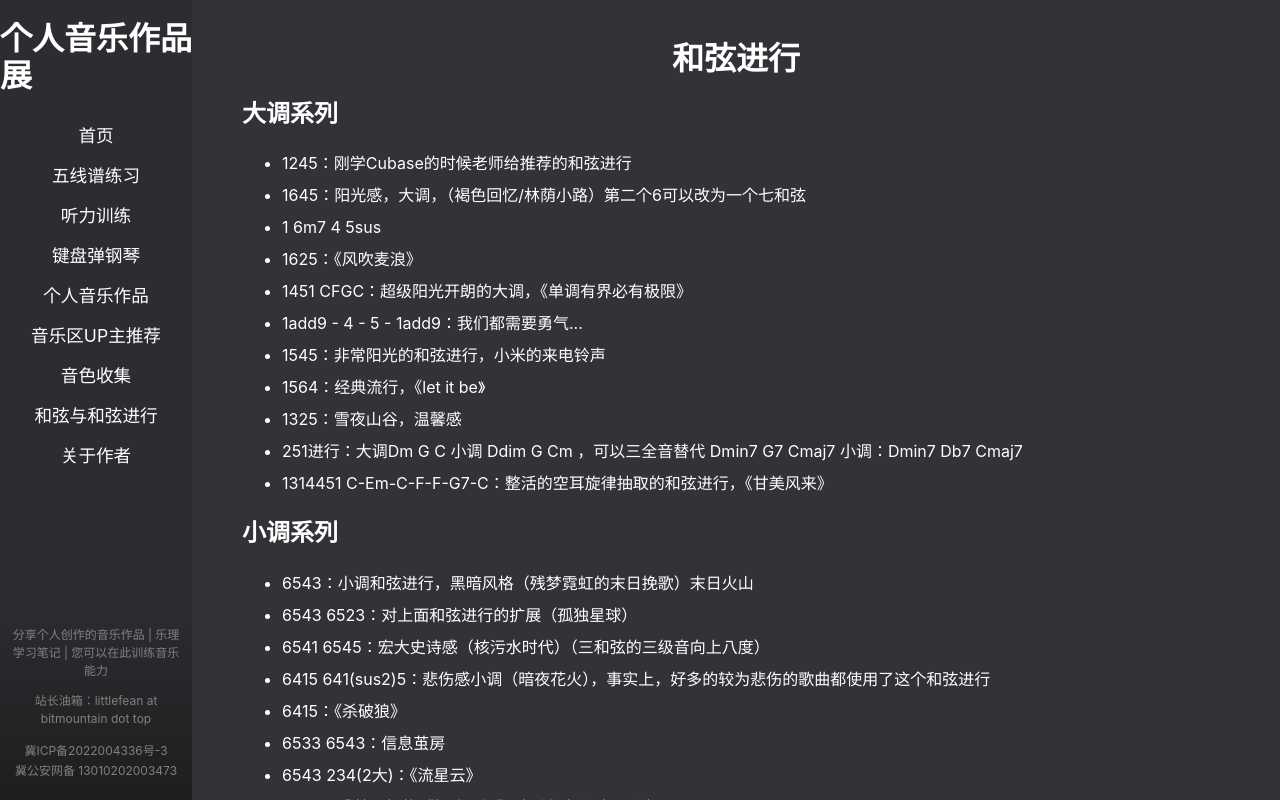
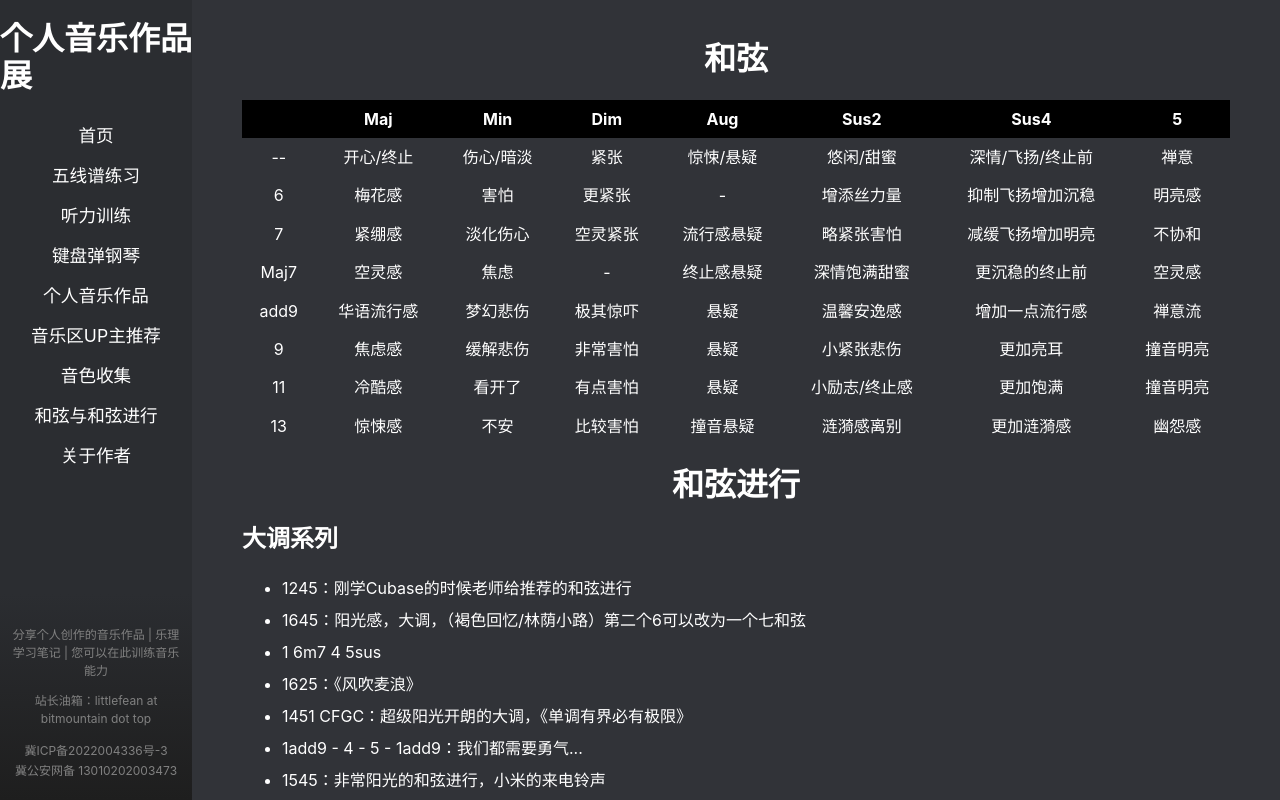
Before and after one commit to MusicPractice/MusicPractice, a Nuxt app: page /chord in a window 1280 px wide. Built offline with nearby package versions, Linux system fonts and the light colour scheme.

Commit message:
:sparkles: 增加了和弦表

```diff
--- a/pages/chord.vue
+++ b/pages/chord.vue
@@ -1,5 +1,102 @@
 <template>
   <div class="Chord">
+    <h1>和弦</h1>
+    <table>
+      <thead>
+        <tr>
+          <th></th>
+          <th>Maj</th>
+          <th>Min</th>
+          <th>Dim</th>
+          <th>Aug</th>
+          <th>Sus2</th>
+          <th>Sus4</th>
+          <th>5</th>
+        </tr>
+      </thead>
+      <tbody>
+        <tr>
+          <td>--</td>
+          <td>开心/终止</td>
+          <td>伤心/暗淡</td>
+          <td>紧张</td>
+          <td>惊悚/悬疑</td>
+          <td>悠闲/甜蜜</td>
+          <td>深情/飞扬/终止前</td>
+          <td>禅意</td>
+        </tr>
+        <tr>
+          <td>6</td>
+          <td>梅花感</td>
+          <td>害怕</td>
+          <td>更紧张</td>
+          <td>-</td>
+          <td>增添丝力量</td>
+          <td>抑制飞扬增加沉稳</td>
+          <td>明亮感</td>
+        </tr>
+        <tr>
+          <td>7</td>
+          <td>紧绷感</td>
+          <td>淡化伤心</td>
+          <td>空灵紧张</td>
+          <td>流行感悬疑</td>
+          <td>略紧张害怕</td>
+          <td>减缓飞扬增加明亮</td>
+          <td>不协和</td>
+        </tr>
+        <tr>
+          <td>Maj7</td>
+          <td>空灵感</td>
+          <td>焦虑</td>
+          <td>-</td>
+          <td>终止感悬疑</td>
+          <td>深情饱满甜蜜</td>
+          <td>更沉稳的终止前</td>
+          <td>空灵感</td>
+        </tr>
+        <tr>
+          <td>add9</td>
+          <td>华语流行感</td>
+          <td>梦幻悲伤</td>
+          <td>极其惊吓</td>
+          <td>悬疑</td>
+          <td>温馨安逸感</td>
+          <td>增加一点流行感</td>
+          <td>禅意流</td>
+        </tr>
+        <tr>
+          <td>9</td>
+          <td>焦虑感</td>
+          <td>缓解悲伤</td>
+          <td>非常害怕</td>
+          <td>悬疑</td>
+          <td>小紧张悲伤</td>
+          <td>更加亮耳</td>
+          <td>撞音明亮</td>
+        </tr>
+        <tr>
+          <td>11</td>
+          <td>冷酷感</td>
+          <td>看开了</td>
+          <td>有点害怕</td>
+          <td>悬疑</td>
+          <td>小励志/终止感</td>
+          <td>更加饱满</td>
+          <td>撞音明亮</td>
+        </tr>
+        <tr>
+          <td>13</td>
+          <td>惊悚感</td>
+          <td>不安</td>
+          <td>比较害怕</td>
+          <td>撞音悬疑</td>
+          <td>涟漪感离别</td>
+          <td>更加涟漪感</td>
+          <td>幽怨感</td>
+        </tr>
+      </tbody>
+    </table>
     <h1>和弦进行</h1>
     <h2>大调系列</h2>
     <ul>
```
